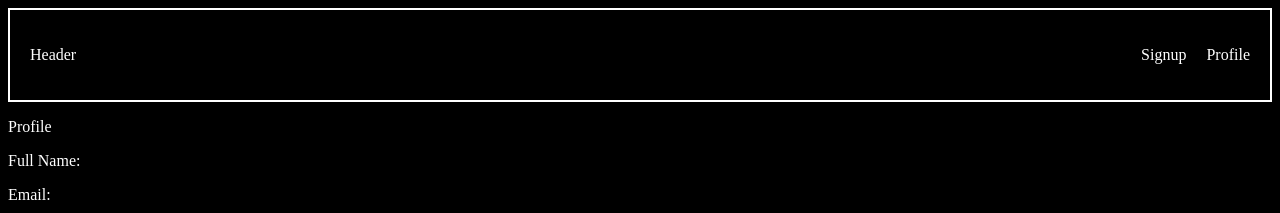
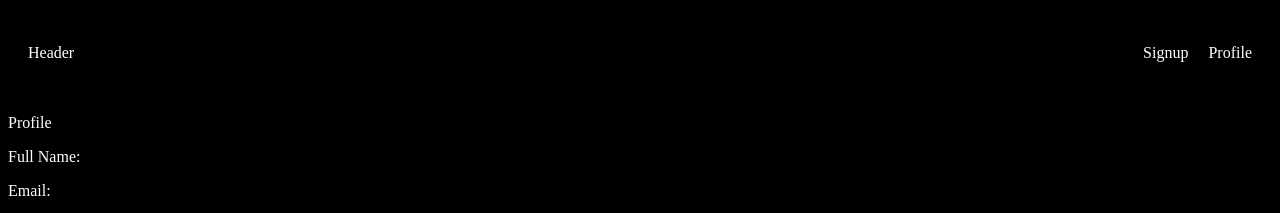
Before and after one commit to kalpna-hub/april-f3contest, a plain HTML site: page home.html in a window 1280 px wide. Shown: the top 213 px of the page. Drawn offline with Linux system fonts and the light colour scheme.

Commit message:
Update home.html

```diff
--- a/home.html
+++ b/home.html
@@ -14,7 +14,7 @@
 
     <section class="nav" style=" display: flex;
     justify-content: space-between;
-    padding: 20px; border: 2px solid white; ">
+    padding: 20px; ">
         <p>Header</p>
         <div style="display: flex;
         justify-content: space-between;
```
